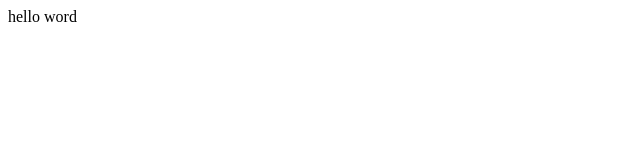
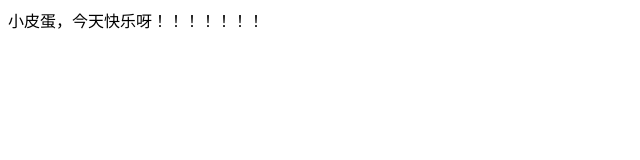
Before and after one commit to fangjb/fangjb.github.io, a plain HTML site: page index.html in a window 1280 px wide. Shown: the whole page, without its empty margins (0-640 px from the left). Drawn offline with Linux system fonts and the light colour scheme.

Commit message:
Update index.html

```diff
--- a/index.html
+++ b/index.html
@@ -1,4 +1,4 @@
 <html>
   <title>  this is a person page </title>
-  <body>  hello word  </body>
+  <body>  小皮蛋，今天快乐呀！！！！！！！  </body>
  </html>
```
